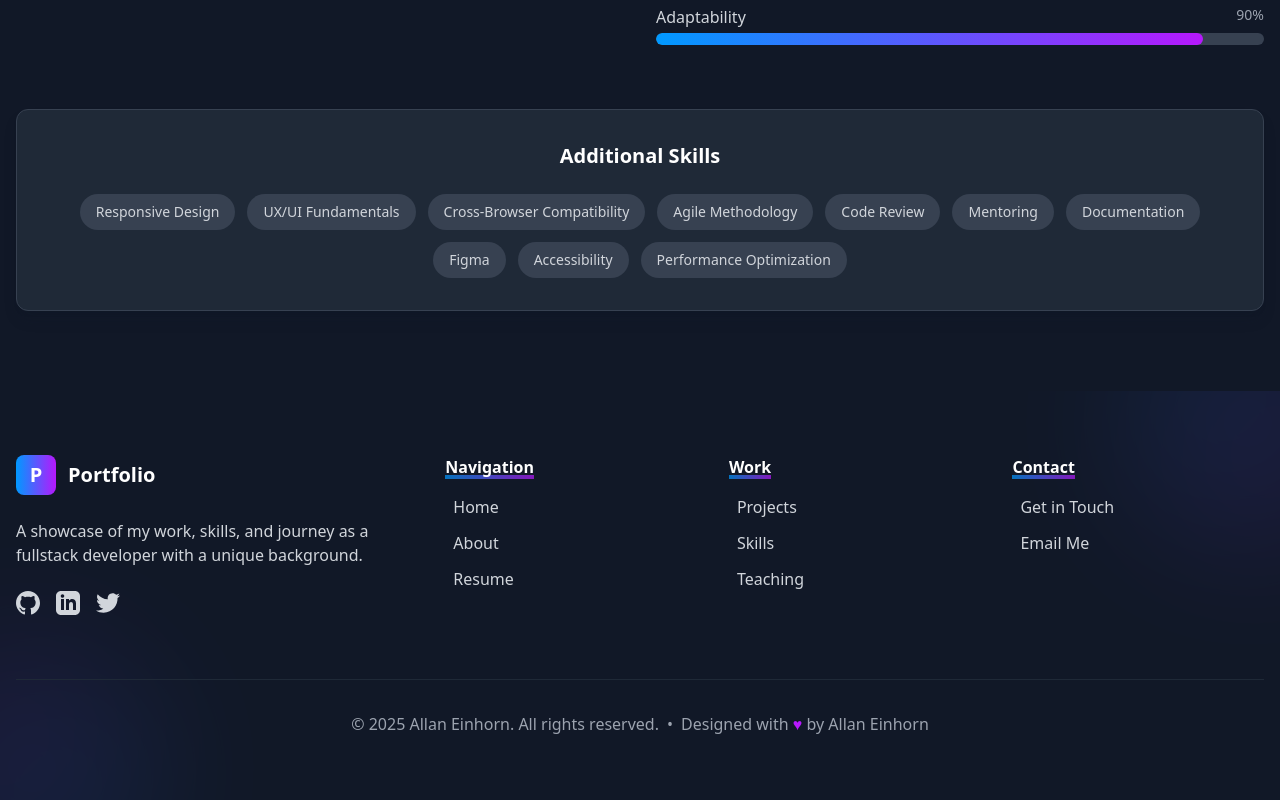
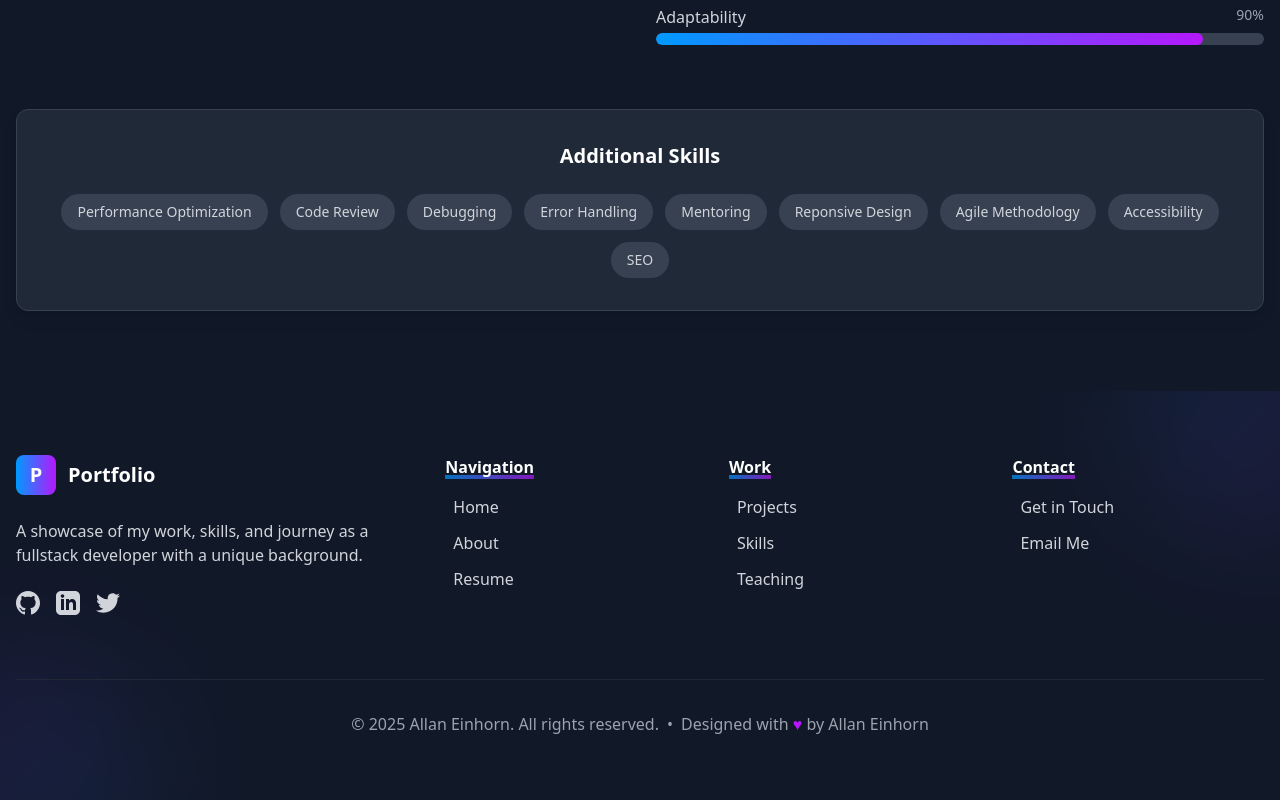
Before and after one commit to AyEinhorn/modern-portfolio, a React (Vite) app: page / in a window 1280 px wide. Shown: the part 2522-3322 px from the top of the page. Built offline with nearby package versions, Linux system fonts and the light colour scheme.

Commit message:
update additional skills list

```diff
--- a/src/components/sections/Skills.tsx
+++ b/src/components/sections/Skills.tsx
@@ -130,9 +130,8 @@ const Skills = () => {
           <h3 className="text-xl font-bold mb-6 text-center text-gray-800 dark:text-white">Additional Skills</h3>
           <div className="flex flex-wrap justify-center gap-3">
             {[
-              'Responsive Design', 'UX/UI Fundamentals', 'Cross-Browser Compatibility',
-              'Agile Methodology', 'Code Review', 'Mentoring', 'Documentation',
-              'Figma', 'Accessibility', 'Performance Optimization'
+              'Performance Optimization', 'Code Review', 'Debugging', 'Error Handling', 'Mentoring', 'Reponsive Design',
+              'Agile Methodology', 'Accessibility', 'SEO'
             ].map((skill, index) => (
               <motion.span
                 key={skill}
```
